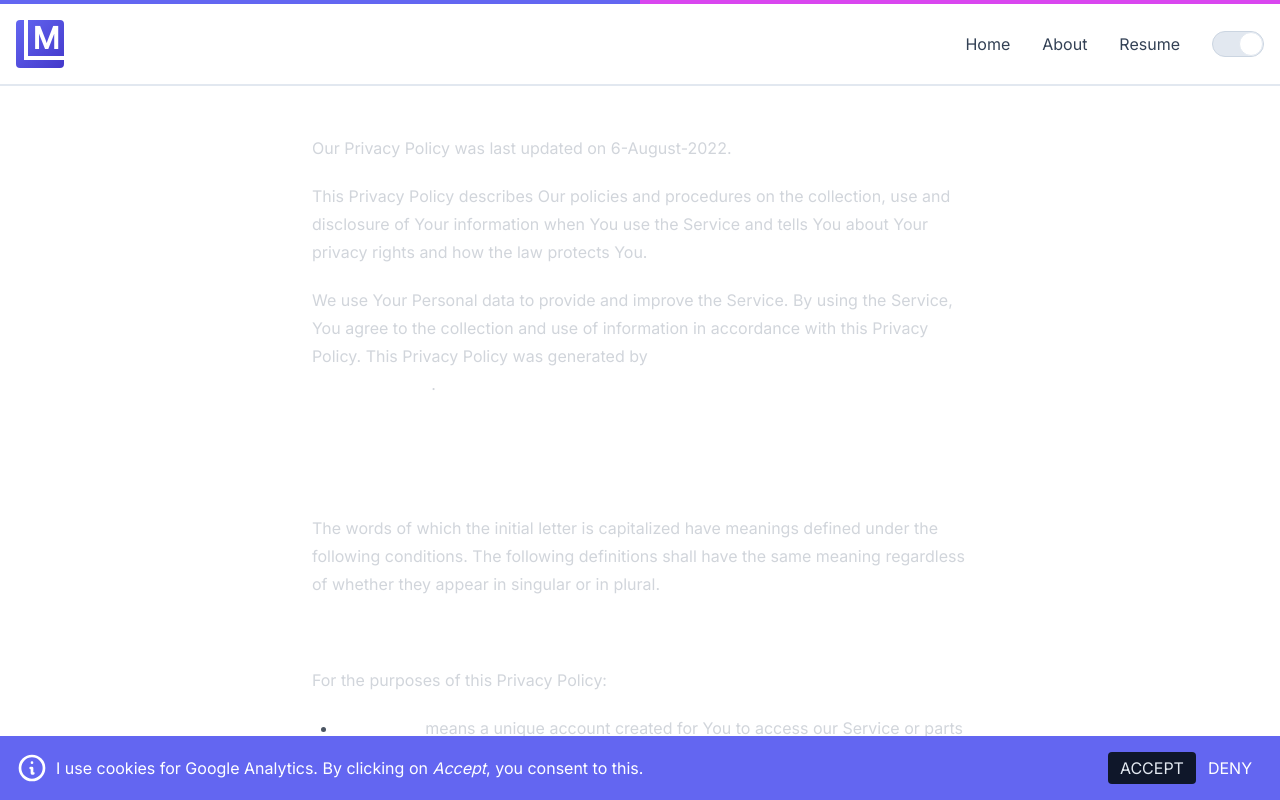
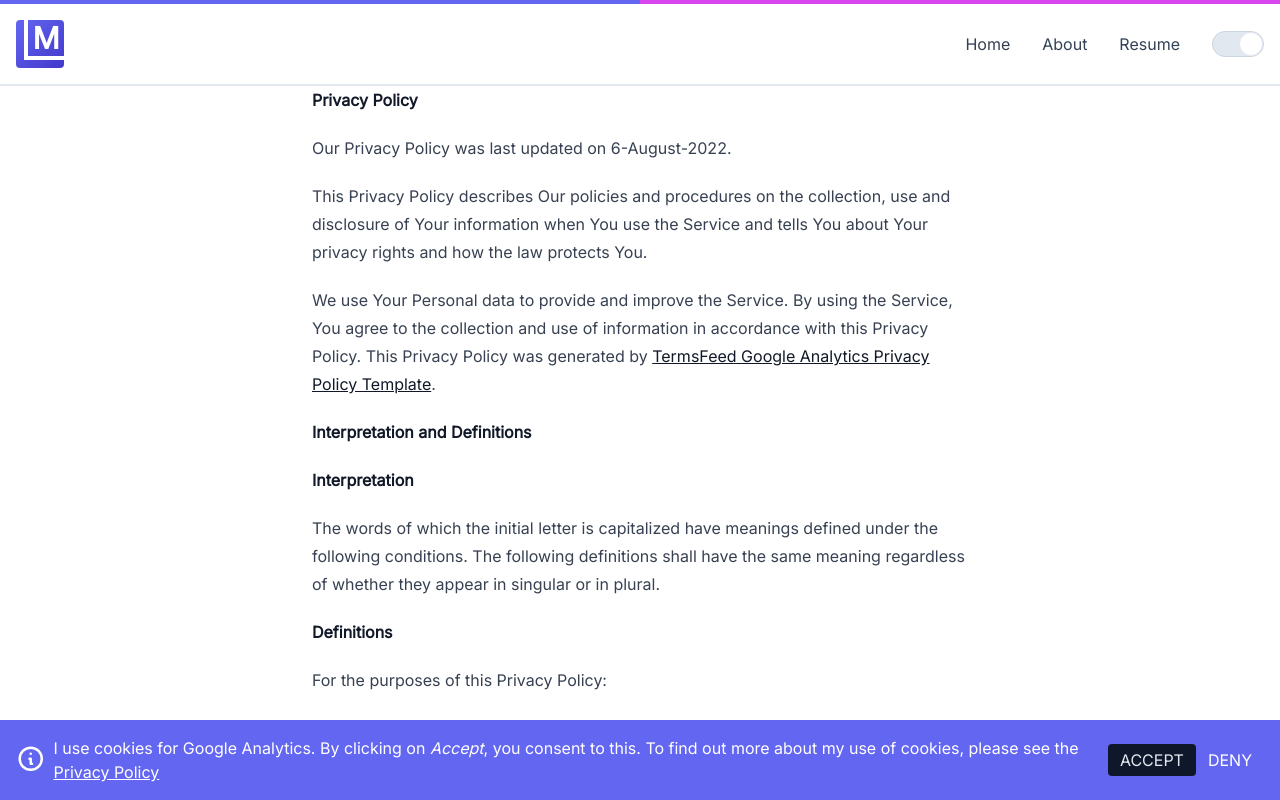
Before and after one commit to luismartinezs/luis-martinez-next-site, a Next.js app: page /privacy-policy in a window 1280 px wide. Built offline with nearby package versions, Linux system fonts and the light colour scheme; no server answers; some icons are missing; what @storyblok/react would draw is missing.

Commit message:
feat: link to privacy from cookies

```diff
--- a/components/CookieModal.tsx
+++ b/components/CookieModal.tsx
@@ -1,8 +1,9 @@
 import { useState, useEffect } from "react";
 import InfoIcon from "components/InfoIcon";
+import Link from "next/link";
 
 const defaultMessage =
-  "We use cookies to provide our services and for analytics and marketing. To find out more about our use of cookies, please see our Privacy Policy. By continuing to browse our website, you agree to our use of cookies.";
+  <p>We use cookies to provide our services and for analytics and marketing. To find out more about our use of cookies, please see our <Link href="/privacy-policy" passHref={true}><a>Privacy Policy</a></Link>. By continuing to browse our website, you agree to our use of cookies.</p>
 
 const CookieModal = ({
   message = defaultMessage,
--- a/components/Layout.tsx
+++ b/components/Layout.tsx
@@ -6,6 +6,7 @@ import CookieModal from "components/CookieModal";
 import ClientOnly from "components/ClientOnly";
 import StickyTop from "components/StickyTop";
 import FloatPill from "components/FloatPill";
+import Link from "next/link";
 
 const appEnv = process.env.NEXT_PUBLIC_APP_ENV;
 const isProd = process.env.NEXT_PUBLIC_APP_ENV === "production";
@@ -14,7 +15,7 @@ const Layout: React.FC<Required<PropsWithChildren>> = ({ children }) => {
   const cookieMessage = (
     <p>
       I use cookies for Google Analytics. By clicking on <i>Accept</i>, you
-      consent to this.
+      consent to this.  To find out more about my use of cookies, please see the <Link href="/privacy-policy" passHref={true}><a className="underline">Privacy Policy</a></Link>
     </p>
   );
 
--- a/pages/privacy-policy.tsx
+++ b/pages/privacy-policy.tsx
@@ -1,6 +1,6 @@
 const PrivacyPolicyPage = () => {
   return (
-    <div className="prose prose-invert mx-auto">
+    <div className="prose dark:prose-invert mx-auto">
       <p>
         <strong>Privacy Policy</strong>
       </p>
```
